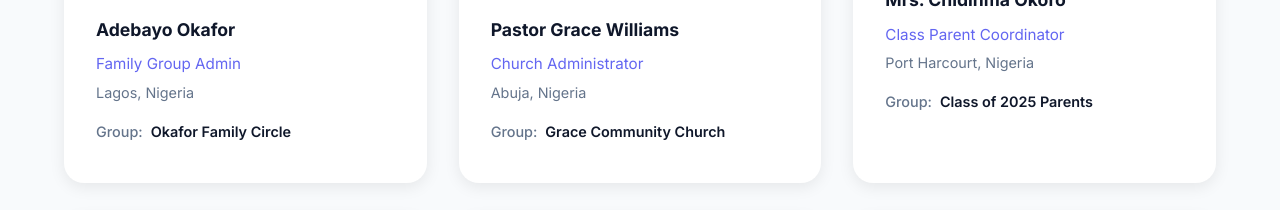
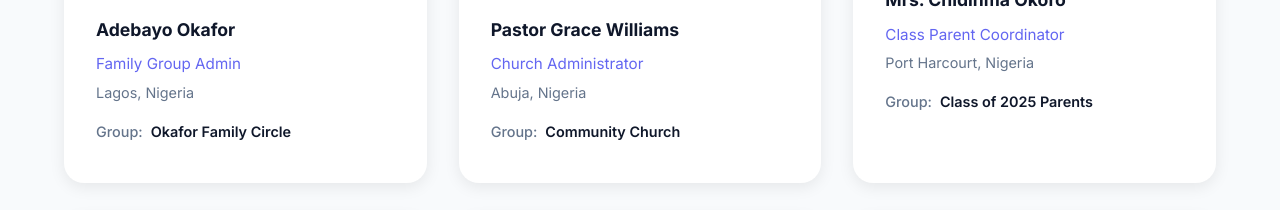
Before and after one commit to chinazaaa/groupfund-website, a React (Vite) app: page /testimonials in a window 1280 px wide. Shown: the part 960-1170 px from the top of the page. Built offline with nearby package versions, Linux system fonts and the light colour scheme.

Commit message:
Update TestimonialsPage.jsx

```diff
--- a/src/pages/TestimonialsPage.jsx
+++ b/src/pages/TestimonialsPage.jsx
@@ -17,7 +17,7 @@ export default function TestimonialsPage() {
       author: "Pastor Grace Williams",
       role: "Church Administrator",
       location: "Abuja, Nigeria",
-      group: "Grace Community Church"
+      group: "Community Church"
     },
     {
       quote: "Our school class uses GroupFund for all group contributions. The fixed amount feature and payment tracking make it so easy. Parents love the transparency.",
```
